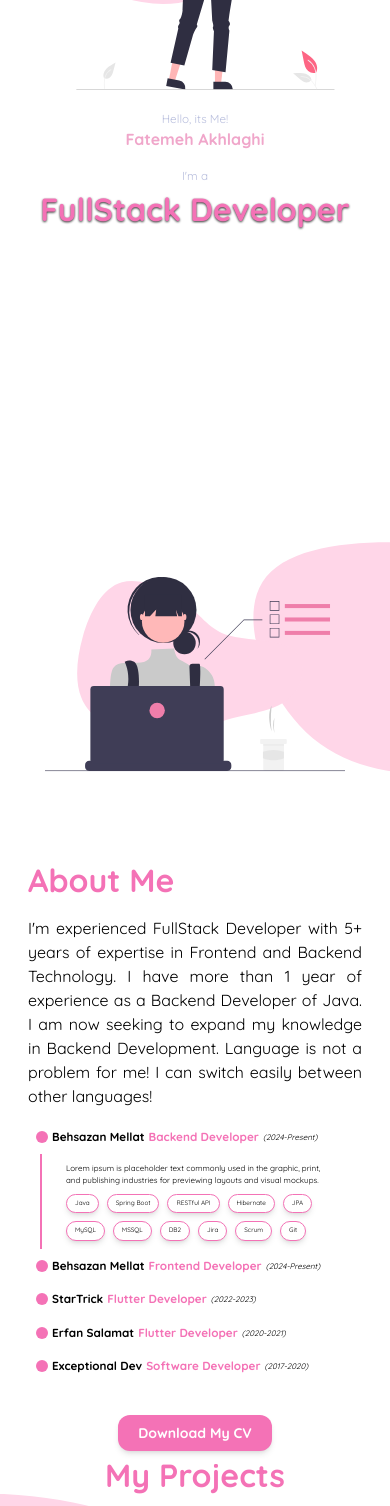
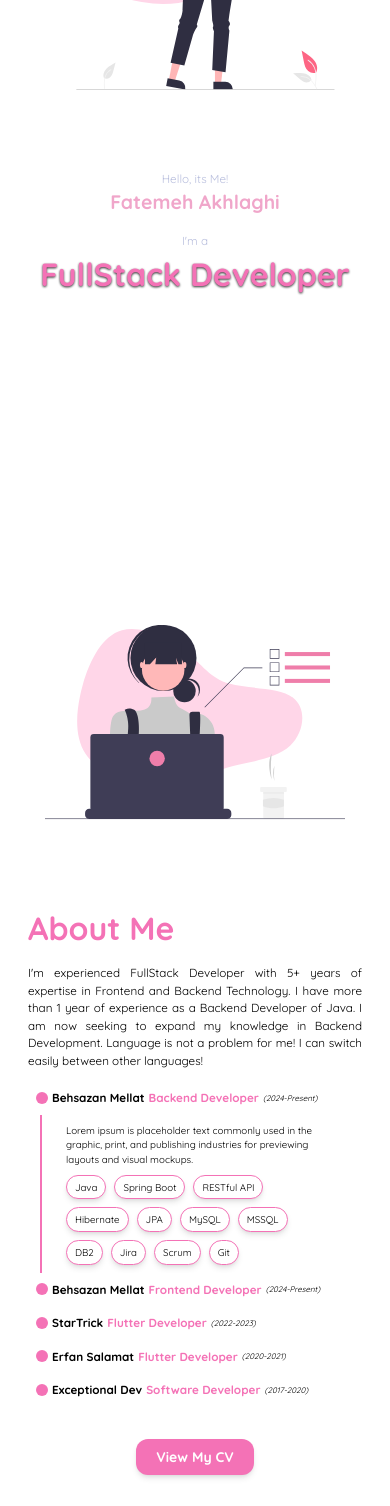
Before and after one commit to FtADev/Portfolio, a Next.js app: page / in a window 390 px wide. Shown: the part 320-1826 px from the top of the page. Built offline with nearby package versions, Linux system fonts and the light colour scheme.

Commit message:
Make Responsive Changes

```diff
--- a/app/components/collapsable.tsx
+++ b/app/components/collapsable.tsx
@@ -53,7 +53,7 @@ const Collapsable = ({
             index != 4 && "border-l-2 border-bgPink"
           }`}
         >
-          <div className="[font-size:_clamp(0.5rem,2vw,0.8rem)]">
+          <div className="[font-size:_clamp(0.5rem,2.5vw,0.8rem)]">
             {description}
           </div>
           <div className="flex flex-wrap gap-2 mt-2">
@@ -61,7 +61,7 @@ const Collapsable = ({
               return (
                 <div
                   key={index}
-                  className="flex border border-bgPink bg-white rounded-full px-2 py-1 [font-size:_clamp(0.4rem,1.5vw,0.8rem)] shadow-md"
+                  className="flex border border-bgPink bg-white rounded-full px-2 py-1 [font-size:_clamp(0.4rem,2.5vw,0.8rem)] shadow-md"
                 >
                   {skill}
                 </div>
--- a/app/components/liquid-shape.tsx
+++ b/app/components/liquid-shape.tsx
@@ -5,14 +5,15 @@ interface ShapeProps {
     position: string
     width?: string
     height?: string
+    className?: string
 }
 
-const LiquidShape = ({color, position, width = "500px", height = "500px" } : ShapeProps) => {
+const LiquidShape = ({color, position, width = "500px", height = "500px", className } : ShapeProps) => {
 
 
   return (
     <svg
-        className={`absolute ${position} z-0`}
+        className={`absolute ${position} z-0 ${className}`}
         width={width}
         height={height}
         viewBox="0 0 200 200"
--- a/app/sections/about.tsx
+++ b/app/sections/about.tsx
@@ -3,6 +3,7 @@ import React, { useState } from "react";
 import Collapsable from "../components/collapsable";
 import ImageWithBG from "../components/image-bg";
 import LiquidShape from "../components/liquid-shape";
+import Link from "next/link";
 
 const AboutSection = () => {
   const shapeColor = "#FFD6E8";
@@ -112,9 +113,13 @@ const AboutSection = () => {
   return (
     <section
       id="about"
-      className="relative w-full h-full flex min-h-screen items-center justify-center mx-auto max-w-7xl px-4 gap-10"
+      className="relative w-full h-full flex min-h-screen items-center justify-center mx-auto max-w-7xl px-4 py-12 gap-10"
     >
-      <LiquidShape color={shapeColor} position="-top-[100px] -right-[300px]" />
+      <LiquidShape
+        className="hidden md:block"
+        color={shapeColor}
+        position="-top-[100px] -right-[300px]"
+      />
 
       <div className="flex flex-col w-full gap-8 ">
         <div className="flex md:flex-row flex-col gap-8">
@@ -124,15 +129,18 @@ const AboutSection = () => {
               imageSrc="/about.svg"
               size="md:w-[500px] md:h-[500px] w-[300px] h-[300px]"
             />
-            <button className="hidden md:block bg-bgPink rounded-xl py-2 px-5 text-white font-bold mx-auto text-lg shadow-md">
-              Download My CV
-            </button>
+            <Link
+              href="https://drive.google.com/file/d/19p_mKaXVBX-SwpUd-ZjX1_S_e3Vhe-QP/view?usp=sharing"
+              className="hidden md:block bg-bgPink rounded-xl py-2 px-5 text-white font-bold mx-auto text-lg shadow-md"
+            >
+              View My CV
+            </Link>
           </div>
           <div className="flex flex-col md:w-2/3 md:gap-8 gap-3 z-10">
             <span className="text-bgPink font-bold [font-size:_clamp(2rem,4vw,3.5rem)] z-10">
               About Me
             </span>
-            <p className="text-justify font-normal [font-size:_clamp(0.5rem,1rem,1.125rem)]">
+            <p className="text-justify font-normal [font-size:_clamp(0.5rem,3vw,1.125rem)]">
               I'm experienced FullStack Developer with 5+ years of expertise in
               Frontend and Backend Technology. I have more than 1 year of
               experience as a Backend Developer of Java. I am now seeking to
@@ -156,9 +164,12 @@ const AboutSection = () => {
             </div>
           </div>
         </div>
-        <button className="block md:hidden bg-bgPink rounded-xl py-2 px-5 text-white font-bold mx-auto shadow-md text-sm">
-          Download My CV
-        </button>
+        <Link
+          href="https://drive.google.com/file/d/19p_mKaXVBX-SwpUd-ZjX1_S_e3Vhe-QP/view?usp=sharing"
+          className="block md:hidden bg-bgPink rounded-xl py-2 px-5 text-white font-bold mx-auto shadow-md text-sm"
+        >
+          View My CV
+        </Link>
       </div>
     </section>
   );
--- a/app/sections/footer.tsx
+++ b/app/sections/footer.tsx
@@ -1,10 +1,10 @@
 import React from "react";
 const FooterSection = () => {
   return (
-    <section className="relative w-full">
+    <section className="relative w-full bg-[#FFD6E8]">
       <div className="absolute top-0 bg-white h-[100px] w-full rounded-b-[100%] z-50"></div>
       <div className="absolute top-[50px] h-[200px] w-full  bg-gradient-to-b bg-[#FFD6E8] z-0">
-        <div className="mt-[130px] text-center text-sm text-white ">
+        <div className="mt-[130px] text-center text-sm text-white [font-size:_clamp(0.8rem,1vw,2rem)]">
           © All Right Reserved By{" "}
           <span className="font-bold">Fatemeh Akhlaghi</span>
         </div>
--- a/app/sections/landing.tsx
+++ b/app/sections/landing.tsx
@@ -9,7 +9,7 @@ const LandingSection = () => {
 
   return (
     <section className="relative w-full h-full flex flex-col items-center min-h-screen mx-auto max-w-7xl px-4 py-4 gap-8">
-      <div className="flex w-full items-center justify-end gap-7 mt-7">
+      <div className="flex w-full items-center justify-end gap-7 mt-7 z-10">
         <Link
           href="#about"
           className="text-textColor2 font-bold [font-size:_clamp(0.5rem,3vw,1rem)]"
@@ -33,12 +33,12 @@ const LandingSection = () => {
       <span className="hidden md:block absolute top-1/4 left-1/3 text-[300px] font-sans text-white uppercase drop-shadow-[0_1.2px_1.2px_rgba(244,114,182,0.5)] overflow-x-hidden z-0">
         Fatemeh
       </span>
-      <div className="grid md:grid-cols-2 grid-cols-1 items-center justify-between w-full gap-5">
+      <div className="grid md:grid-cols-2 grid-cols-1 items-center justify-between w-full md:gap-5 gap-20">
         <div className="flex flex-col z-10 text-center md:text-start">
           <div className="text-textColor [font-size:_clamp(0.5rem,3vw,1rem)]">
             Hello, its Me!
           </div>
-          <div className="font-bold text-textColor2 mb-4 [font-size:_clamp(1rem,4vw,2.25rem)]">
+          <div className="font-bold text-textColor2 mb-4 [font-size:_clamp(1rem,5vw,2.25rem)]">
             Fatemeh Akhlaghi
           </div>
           <div className="text-textColor [font-size:_clamp(0.5rem,3vw,1rem)]">
--- a/app/sections/projects.tsx
+++ b/app/sections/projects.tsx
@@ -94,6 +94,7 @@ const ProjectSection = () => {
   return (
     <section id="projects" className="relative w-full h-full flex min-h-screen items-center justify-center mx-auto max-w-7xl px-4 md:py-16 gap-10">
       <LiquidShape
+      className="hidden md:block"
         color={shapeColor}
         position="-top-[100px] -left-[300px]"
         height="600px"
@@ -122,7 +123,7 @@ const ProjectSection = () => {
             />
           ))}
         </div>
-        <div className="grid md:grid-cols-3 sm:grid-cols-2 grid-cols-1 gap-5 max-w-5xl mx-auto w-full justify-center z-10 border">
+        <div className="grid md:grid-cols-3 sm:grid-cols-2 grid-cols-1 gap-5 max-w-5xl mx-auto w-full justify-center z-10 px-4">
           {filterProjects.map((item, index) => (
             <ProjectCard key={index} title={item.title} link={item.link} src={item.src} description="Lorem ipsum dolor sit amet consectetur adipisicing elit. Ex, quaerat!"/>
           ))}
```
